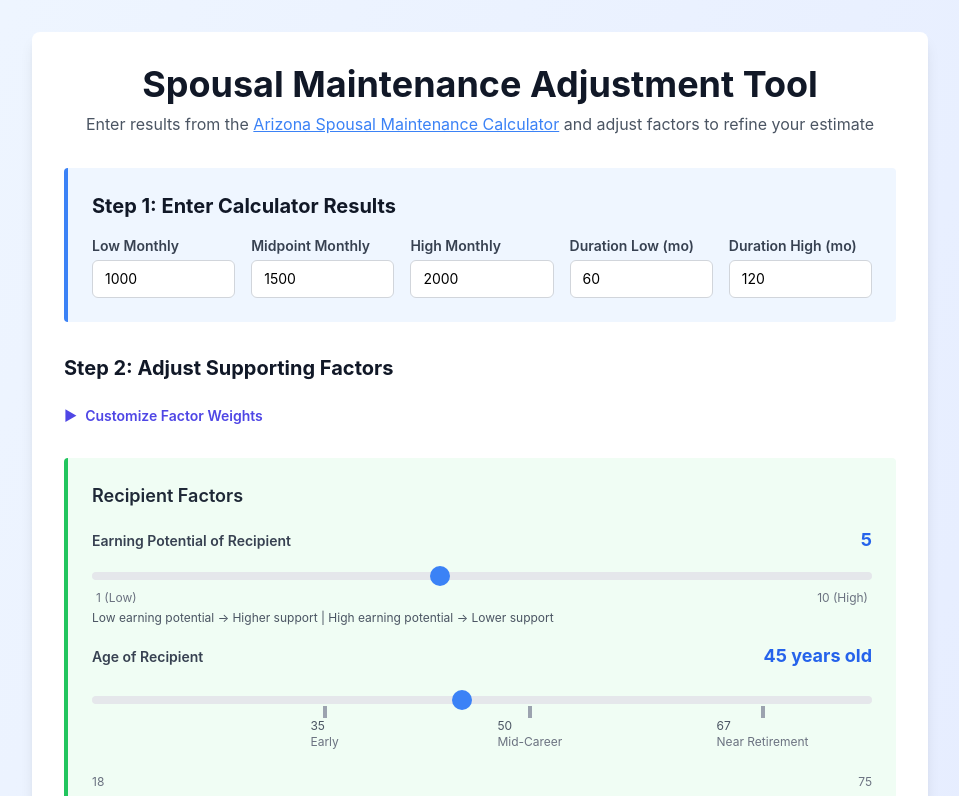
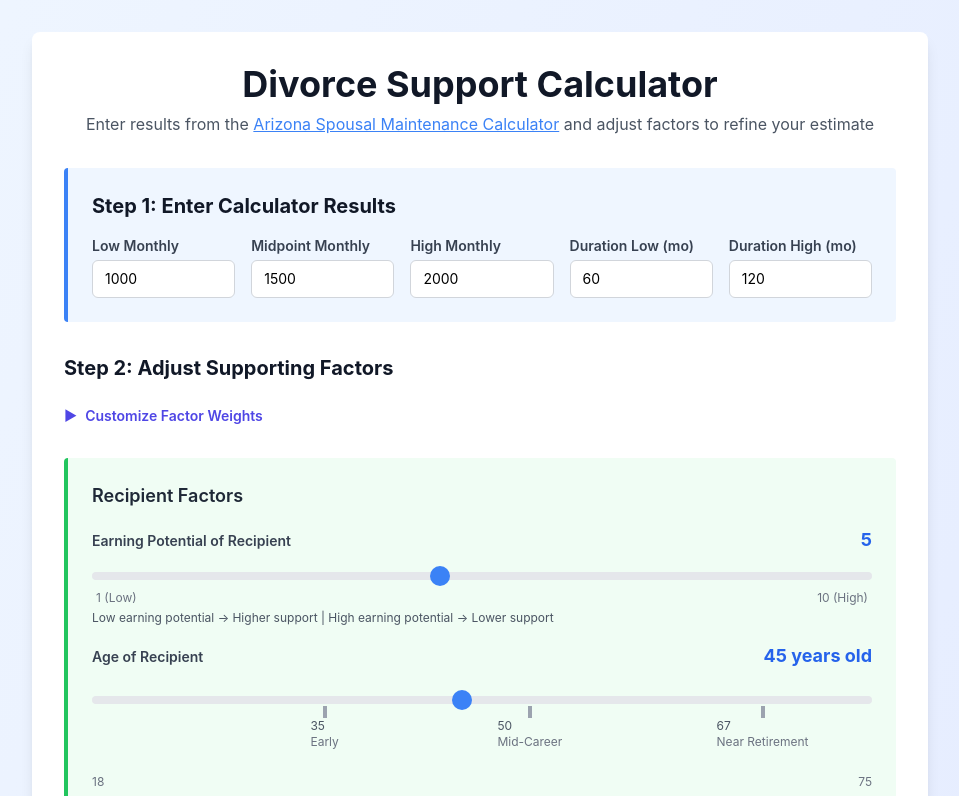
Before and after one commit to delphe/divorce-support-calc, a React (Create React App) app: page / in a window 1280 px wide. Shown: the top 796 px of the page, without its empty margins (160-1119 px from the left). Built offline with nearby package versions, Linux system fonts and the light colour scheme.

Commit message:
change logo and app name

```diff
--- a/public/index.html
+++ b/public/index.html
@@ -24,7 +24,7 @@
       work correctly both with client-side routing and a non-root public URL.
       Learn how to configure a non-root public URL by running `npm run build`.
     -->
-    <title>React App</title>
+    <title>Divorce Support Calculator</title>
   </head>
   <body>
     <noscript>You need to enable JavaScript to run this app.</noscript>
--- a/src/App.js
+++ b/src/App.js
@@ -526,7 +526,7 @@ function App() {
         {/* Header */}
         <div className="text-center mb-8">
           <h1 className="text-4xl font-bold text-gray-900 mb-2">
-            Spousal Maintenance Adjustment Tool
+            Divorce Support Calculator
           </h1>
           <p className="text-gray-600">
             Enter results from the <a className="underline text-blue-500" href="https://www.superiorcourt.maricopa.gov/app/selfsuffcalc/" target="_blank">Arizona Spousal Maintenance Calculator</a> and adjust factors to refine your estimate
```
Also changed, not shown: src/logo.svg, 1 other file (tests, documents, lock files or other folders).
